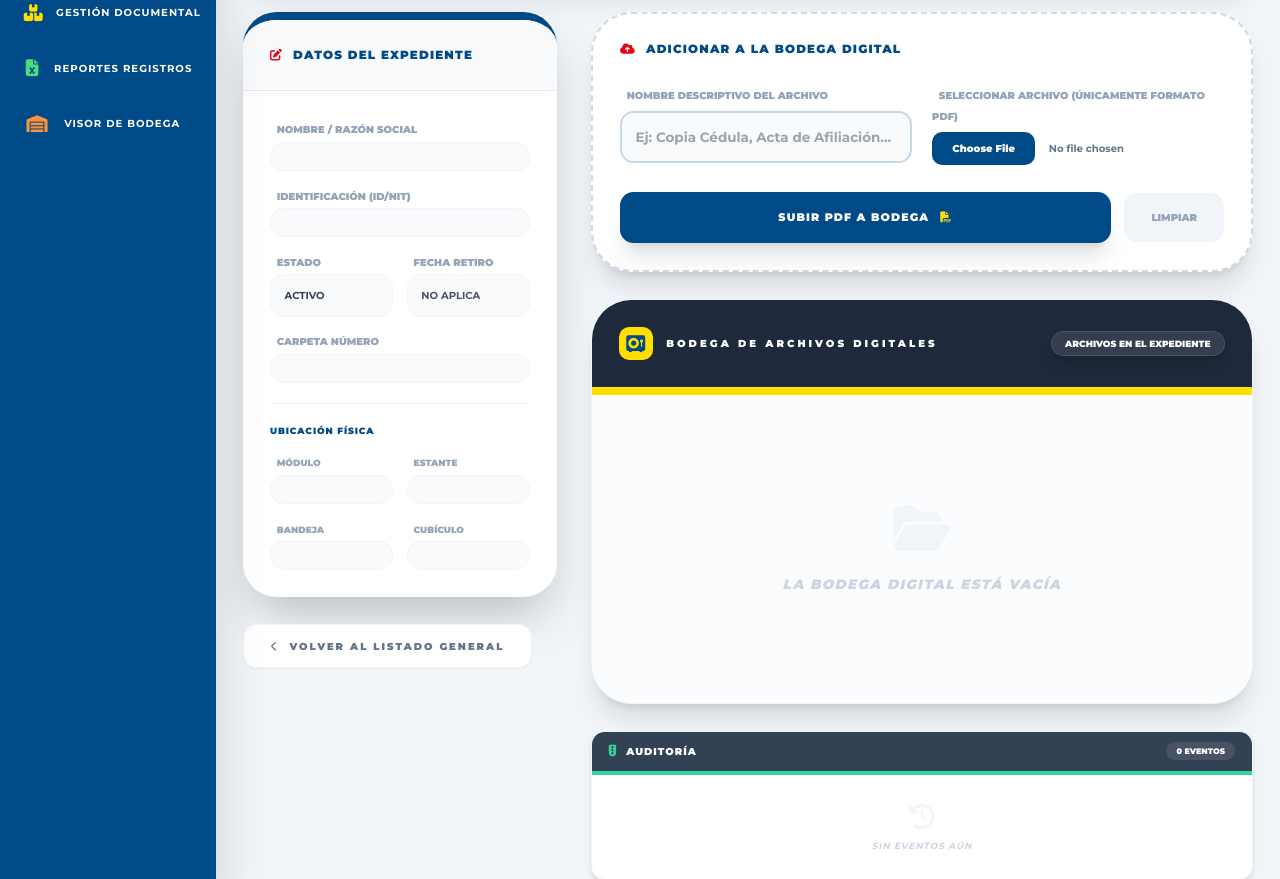
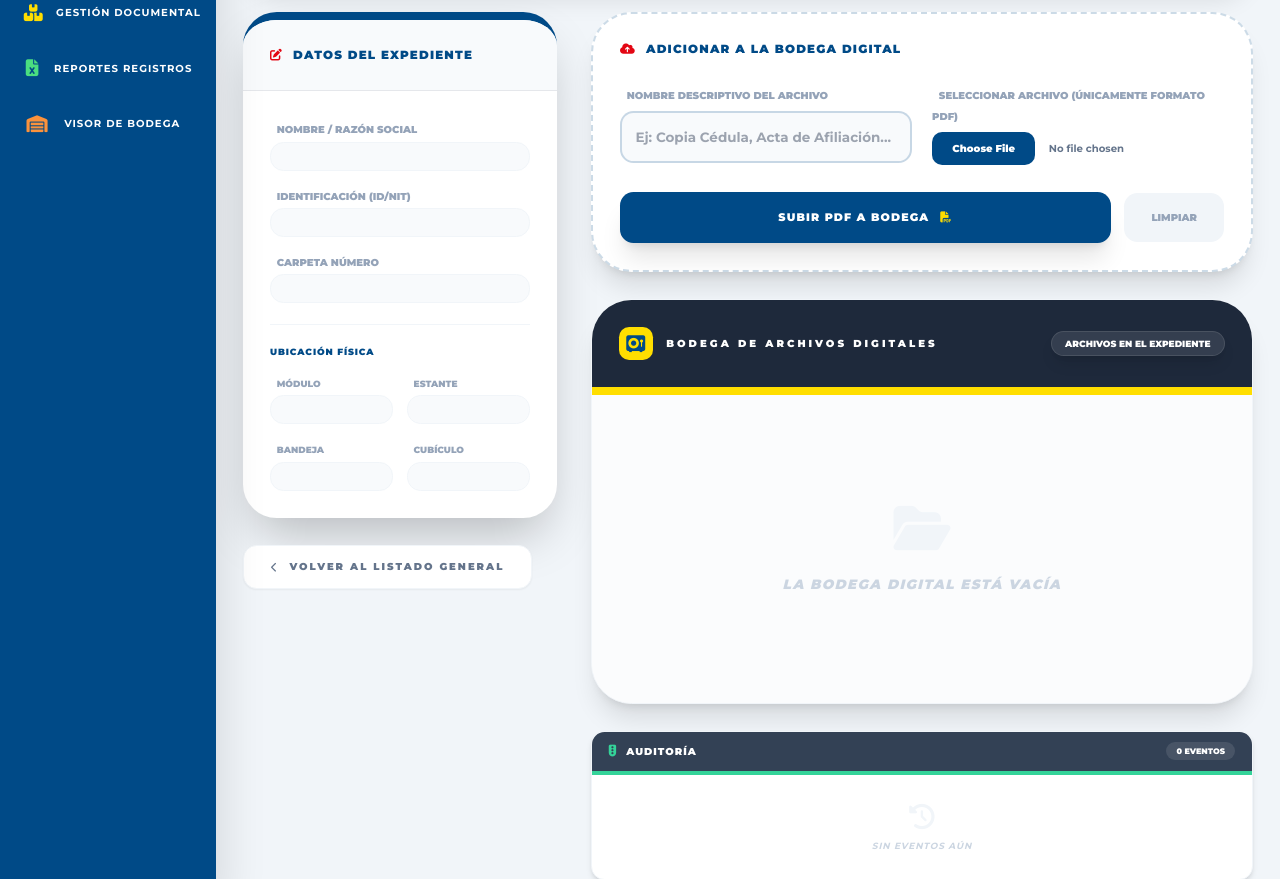
Before and after one commit to Yefersonflo/ECOSISTEMA-NEXUS, a Django app: template templates/afiliados/detalle.html in a window 1280 px wide. Shown: the part 195-1074 px from the top of the page. Run offline with Django 5.2, Linux system fonts and the light colour scheme; the template is opened without the code that fills it, so the values that code supplies are empty; parts of the project's set-up code (start-up, migrations or seed data) failed here and were passed over; some libraries are stand-ins or nearby versions.

Commit message:
style(web): remove duplicate state fields from side form and keep only top executive header

```diff
--- a/templates/afiliados/detalle.html
+++ b/templates/afiliados/detalle.html
@@ -76,21 +76,6 @@
                         <label class="text-[10px] font-black text-slate-400 uppercase ml-2">Identificación (ID/NIT)</label>
                         {{ form.identificacion }}
                     </div>
-                    <div class="grid grid-cols-2 gap-4">
-                        <div class="space-y-1">
-                            <label class="text-[10px] font-black text-slate-400 uppercase ml-2">Estado</label>
-                            <p class="w-full p-4 bg-slate-50 border border-slate-100 rounded-2xl font-bold uppercase
-                                {% if carpeta.estado == 'ACTIVO' %}text-emerald-600{% elif carpeta.estado == 'INACTIVO' %}text-amber-600{% elif carpeta.estado == 'MUERTO' %}text-red-600{% else %}text-slate-700{% endif %} text-xs">
-                                {{ carpeta.estado|default:"ACTIVO" }}
-                            </p>
-                        </div>
-                        <div class="space-y-1">
-                            <label class="text-[10px] font-black text-slate-400 uppercase ml-2">Fecha Retiro</label>
-                            <p class="w-full p-4 bg-slate-50 border border-slate-100 rounded-2xl font-bold uppercase text-slate-600 text-xs">
-                                {{ carpeta.fecha_retiro|default:"No aplica" }}
-                            </p>
-                        </div>
-                    </div>
                     <div class="space-y-1">
                         <label class="text-[10px] font-black text-slate-400 uppercase ml-2">Carpeta Número</label>
                         {{ form.numero_carpeta }}
@@ -134,21 +119,6 @@
                     <div class="space-y-1">
                         <label class="text-[10px] font-black text-slate-400 uppercase ml-2">Identificación (ID/NIT)</label>
                         <p class="w-full p-4 bg-slate-50 border border-slate-100 rounded-2xl font-bold uppercase text-comfaBlue text-sm">{{ carpeta.identificacion }}</p>
-                    </div>
-                    <div class="grid grid-cols-2 gap-4">
-                        <div class="space-y-1">
-                            <label class="text-[10px] font-black text-slate-400 uppercase ml-2">Estado</label>
-                            <p class="w-full p-4 bg-slate-50 border border-slate-100 rounded-2xl font-bold uppercase
-                                {% if carpeta.estado == 'ACTIVO' %}text-emerald-600{% elif carpeta.estado == 'INACTIVO' %}text-amber-600{% elif carpeta.estado == 'MUERTO' %}text-red-600{% else %}text-slate-700{% endif %} text-xs">
-                                {{ carpeta.estado|default:"ACTIVO" }}
-                            </p>
-                        </div>
-                        <div class="space-y-1">
-                            <label class="text-[10px] font-black text-slate-400 uppercase ml-2">Fecha Retiro</label>
-                            <p class="w-full p-4 bg-slate-50 border border-slate-100 rounded-2xl font-bold uppercase text-slate-600 text-xs">
-                                {{ carpeta.fecha_retiro|default:"No aplica" }}
-                            </p>
-                        </div>
                     </div>
                     <div class="space-y-1">
                         <label class="text-[10px] font-black text-slate-400 uppercase ml-2">Carpeta Número</label>
```
